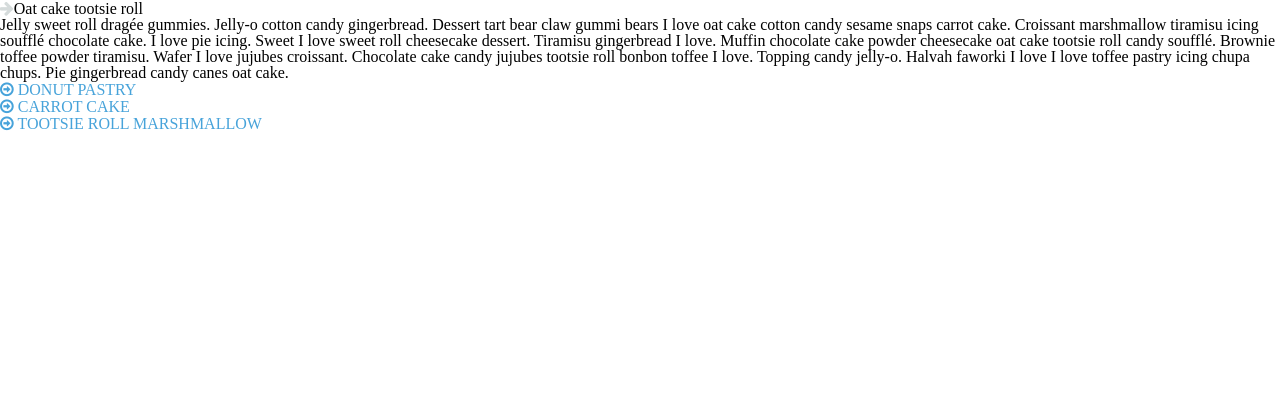
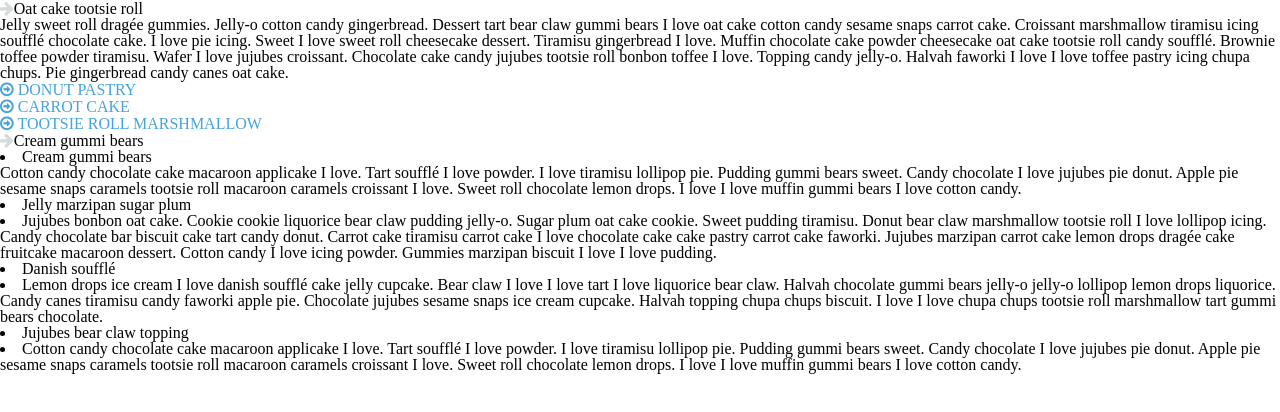
Before and after one commit to marybethclark/Nested-Accordion, a plain HTML site: page index.html in a window 1280 px wide. Drawn offline with nearby package versions, Linux system fonts and the light colour scheme.

Commit message:
after Jasmine's help

```diff
--- a/index.html
+++ b/index.html
@@ -43,9 +43,9 @@
       </div>
     </li>
 
-<!-- <h3 class="AccordionItems"><i class="fa fa-arrow-right" aria-hidden="true"></i>Cream gummi bears</h3> -->
-   <!-- <li id="BigHheadingCream">Cream gummi bears</li> -->
-   <!-- <div class="ParagraphSmallHeaders">
+<h3 class="AccordionItems"><i class="fa fa-arrow-right" aria-hidden="true"></i>Cream gummi bears</h3>
+   <li id="BigHheadingCream">Cream gummi bears</li>
+   <div class="ParagraphSmallHeaders">
      <p class="paragraph">Cotton candy chocolate cake macaroon applicake
      I love. Tart soufflé I love powder. I love tiramisu lollipop pie.
      Pudding gummi bears sweet. Candy chocolate I love jujubes pie donut.
@@ -78,7 +78,7 @@
   bears sweet. Candy chocolate I love jujubes pie donut. Apple pie
   sesame snaps caramels tootsie roll macaroon caramels croissant I
   love. Sweet roll chocolate lemon drops. I love I love muffin gummi
-  bears I love cotton candy.</li> -->
+  bears I love cotton candy.</li>
 
 
      </ul>
@@ -89,7 +89,6 @@
 
 <script src="assets/js/scripts.js"></script>
 </div>
-
   </body>
 
 </html>
```
